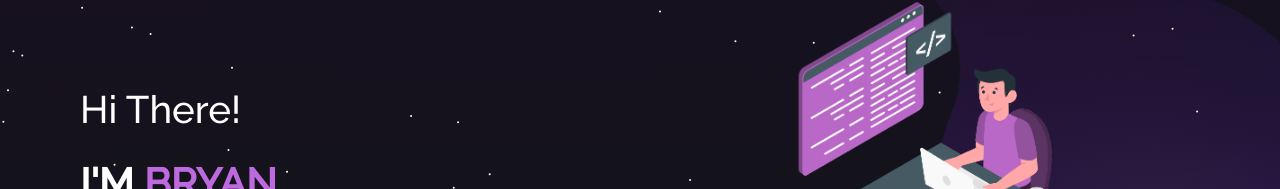
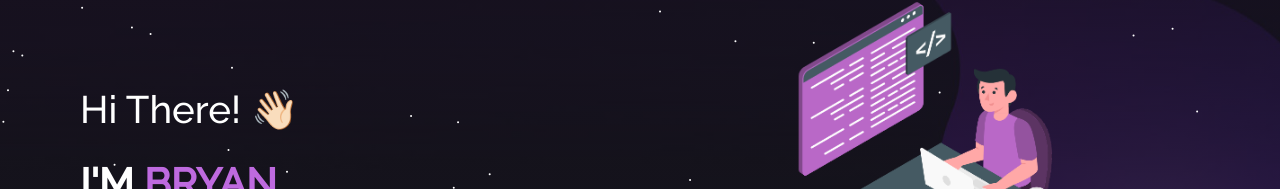
Before and after one commit to BryanB-Dev/Portfolio, a React (Create React App) app: page / in a window 1280 px wide. Shown: the part 216-405 px from the top of the page. Built offline with nearby package versions, Linux system fonts and the light colour scheme.

Commit message:
Add extra prop to Text component and wave animation

```diff
--- a/src/components/Text/index.jsx
+++ b/src/components/Text/index.jsx
@@ -1,6 +1,6 @@
 import "./style.scss";
 
-export default function Text({ text, size = 1.2 }) {
+export default function Text({ text, size = 1.2, extra = false }) {
     let formattedContent = text;
     if (!Array.isArray(text)) {
         formattedContent = [text];
@@ -18,15 +18,14 @@ export default function Text({ text, size = 1.2 }) {
                 return part;
             }
         });
-
         // Ajout de <br/> après chaque ligne sauf la dernière
         const isLastLine = lineIndex === formattedContent.length - 1;
-        return isLastLine ? <p className="text" style={{ fontSize: `${size}em` }} key={lineIndex}>{content}</p> : <p className="text" style={{ fontSize: `${size}em` }} key={lineIndex}>{content}<br /></p>;
+        return isLastLine ? <p className="text" style={{ fontSize: `${size}em` }} key={lineIndex}>{content}{extra && extra}</p> : <p className="text" style={{ fontSize: `${size}em` }} key={lineIndex}>{content}<br /></p>;
     });
 
     return (
-    <>
-        {formattedContent}
-    </>
+        <>
+            {formattedContent}
+        </>
     );
 }
--- a/src/components/Text/style.scss
+++ b/src/components/Text/style.scss
@@ -8,3 +8,45 @@
         color: $color-primary
     }
 }
+
+.wave {
+    animation-duration: 2.1s;
+    animation-iteration-count: infinite;
+    animation-name: wave-animation;
+    transform-origin: 70% 70%;
+    display: inline-block;
+
+    @keyframes wave-animation {
+        0% {
+            transform: rotate(0deg);
+        }
+
+        10% {
+            transform: rotate(14deg);
+        }
+
+        20% {
+            transform: rotate(-8deg);
+        }
+
+        30% {
+            transform: rotate(14deg);
+        }
+
+        40% {
+            transform: rotate(-4deg);
+        }
+
+        50% {
+            transform: rotate(10deg);
+        }
+
+        60% {
+            transform: rotate(0deg);
+        }
+
+        100% {
+            transform: rotate(0deg);
+        }
+    }
+}
--- a/src/pages/Home/index.jsx
+++ b/src/pages/Home/index.jsx
@@ -14,7 +14,7 @@ export default function Home() {
             <div className="homeSection">
                 <div className="homeSection__text">
                     <div className="homeSection__title">
-                        <Text text={["Hi There!"]} size={2.4} />
+                        <Text text={["Hi There! "]} size={2.4} extra={<span className="wave" role="img" aria-labelledby="wave">👋🏻</span>} />
                         <Title text="I'M %BRYAN%" size={2.5} />
                     </div>
                     <Type text={[
```
